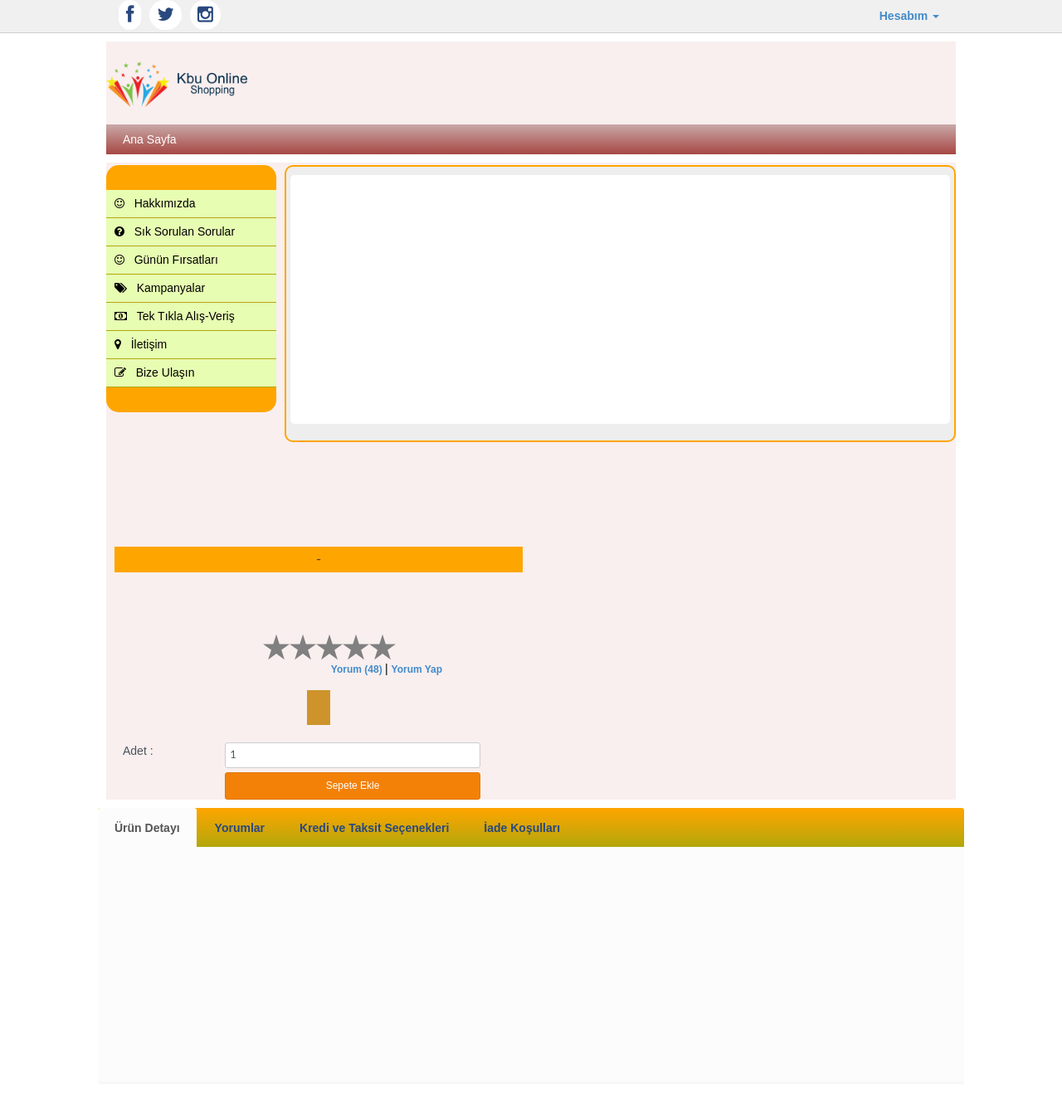
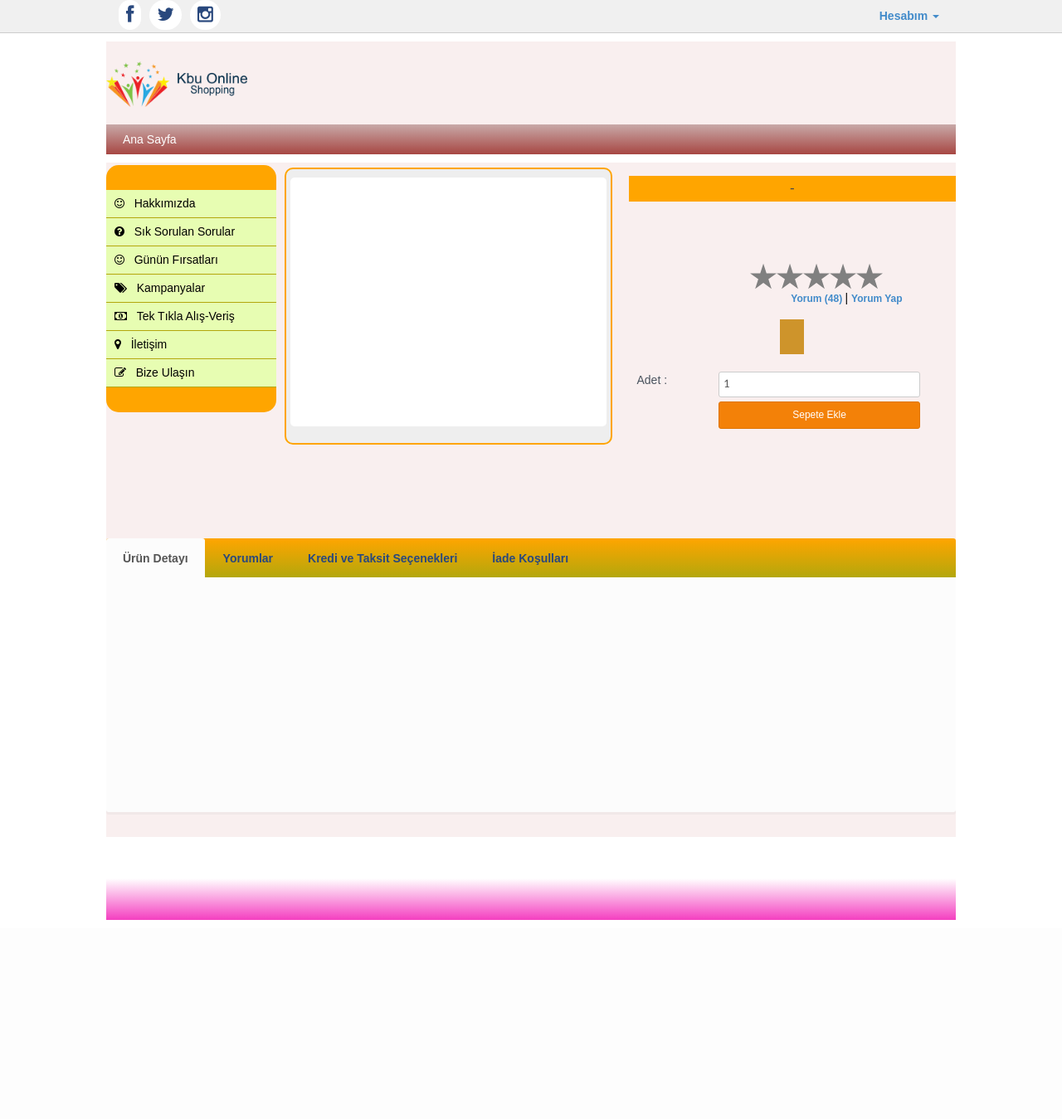
Before and after one commit to solventali/KbuMarket, a CodeIgniter app: page /KbuMarket/index.php/home/Product/1 in a window 1280 px wide. Shown: the top 1349 px of the page at 83% size. After the commit the page ends 1109 px from the top, so only its background shows below. Run offline with CodeIgniter, Linux system fonts and the light colour scheme; data that the repository does not hold is empty; some libraries are stand-ins or nearby versions.

Commit message:
deneme geri alındı.. ve satırlar eklendi

```diff
--- a/application/views/Home/Product.php
+++ b/application/views/Home/Product.php
@@ -8,6 +8,8 @@
             </div>
             <div class="right-panel">
                 <div class="row">
+                    <div class="col-md-6">
+                        <div class="row">
                             <div class="col-md-12">
                                 <div class="slide-container">
                                     <div class="p-slider">
```
